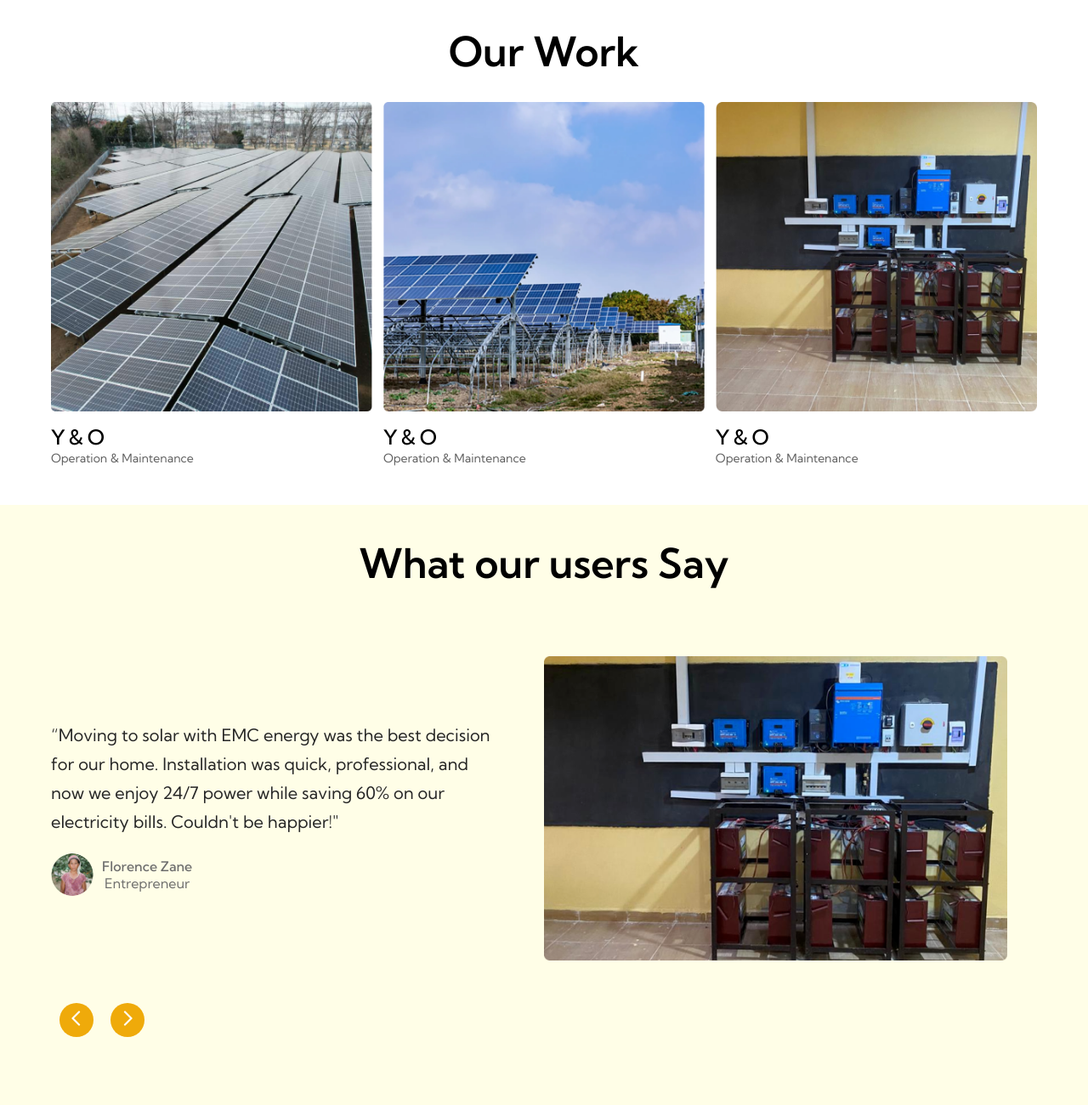
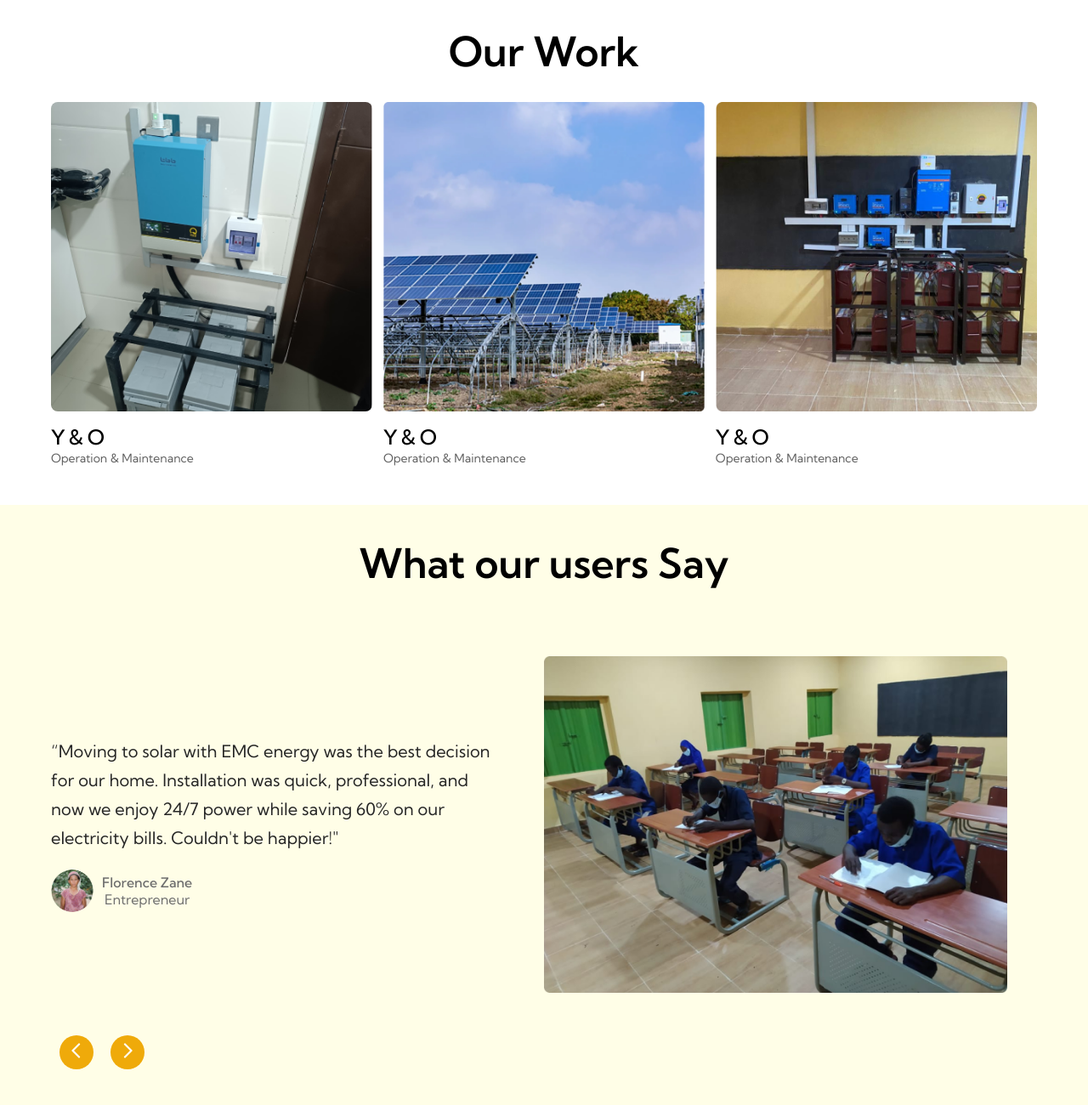
Before and after one commit to Emmadegreat/emc-energy, a plain HTML site: page index.html in a window 1280 px wide. Shown: the part 2680-3980 px from the top of the page at 85% size. Drawn offline with Linux system fonts and the light colour scheme.

Commit message:
our work section images modified

```diff
--- a/index.html
+++ b/index.html
@@ -278,7 +278,7 @@
             <h2>Our Work</h2>
             <div class="work-wrapper">
                 <div class="work-card">
-                    <img src="./images/solar-grid.png" alt="solar panel">
+                    <img src="./images/our-work1.png" alt="solar battery" class="solar-battery1">
                     <div class="work-text">
                         <h4>Y&O</h4>
                         <p>Operation & Maintenance</p>
@@ -319,8 +319,8 @@
                         </div>
 
                         <div class="testimonial-inner-card testimonial-card2">
-                            <img src="./images/testimonial-image1.png" alt="solar panel engineers" class="solar-installer">
-                            <img src="./images/solar-installer-tab.png" alt="solar panel" class="solar-installer-tab">
+                            <img src="./images/testimonial.png" alt="solar panel engineers" class="solar-installer">
+                            <img src="./images/testimonial.png" alt="solar panel" class="solar-installer-tab">
                         </div>
                     <div>
 
@@ -342,8 +342,8 @@
             </div>
 
             <div class="testimonial-inner-card testimonial-card2">
-                <img src="./images/testimonial-image1.png" alt="solar panel engineers" class="solar-installer">
-                <img src="./images/solar-installer-tab.png" alt="solar panel" class="solar-installer-tab">
+                <img src="./images/testimonial.png" alt="solar panel engineers" class="solar-installer">
+                <img src="./images/testimonial.png" alt="solar panel" class="solar-installer-tab">
             </div>
         </div>
 
@@ -362,8 +362,8 @@
             </div>
 
             <div class="testimonial-inner-card testimonial-card2">
-                <img src="./images/testimonial-image1.png" alt="solar panel engineers" class="solar-installer">
-                <img src="./images/solar-installer-tab.png" alt="solar panel" class="solar-installer-tab">
+                <img src="./images/testimonial.png" alt="solar panel engineers" class="solar-installer">
+                <img src="./images/testimonial.png" alt="solar panel" class="solar-installer-tab">
             </div>
         </div>
     </div>
--- a/style.css
+++ b/style.css
@@ -531,6 +531,9 @@
     height: auto;
 }
 
+.solar-battery1{
+    border-radius: 8px;
+}
 .work-text{
     height: 54px;
     margin-top: 12px;
```
Also changed, not shown: images/our-work1.png (added), images/testimonial.png (added).
